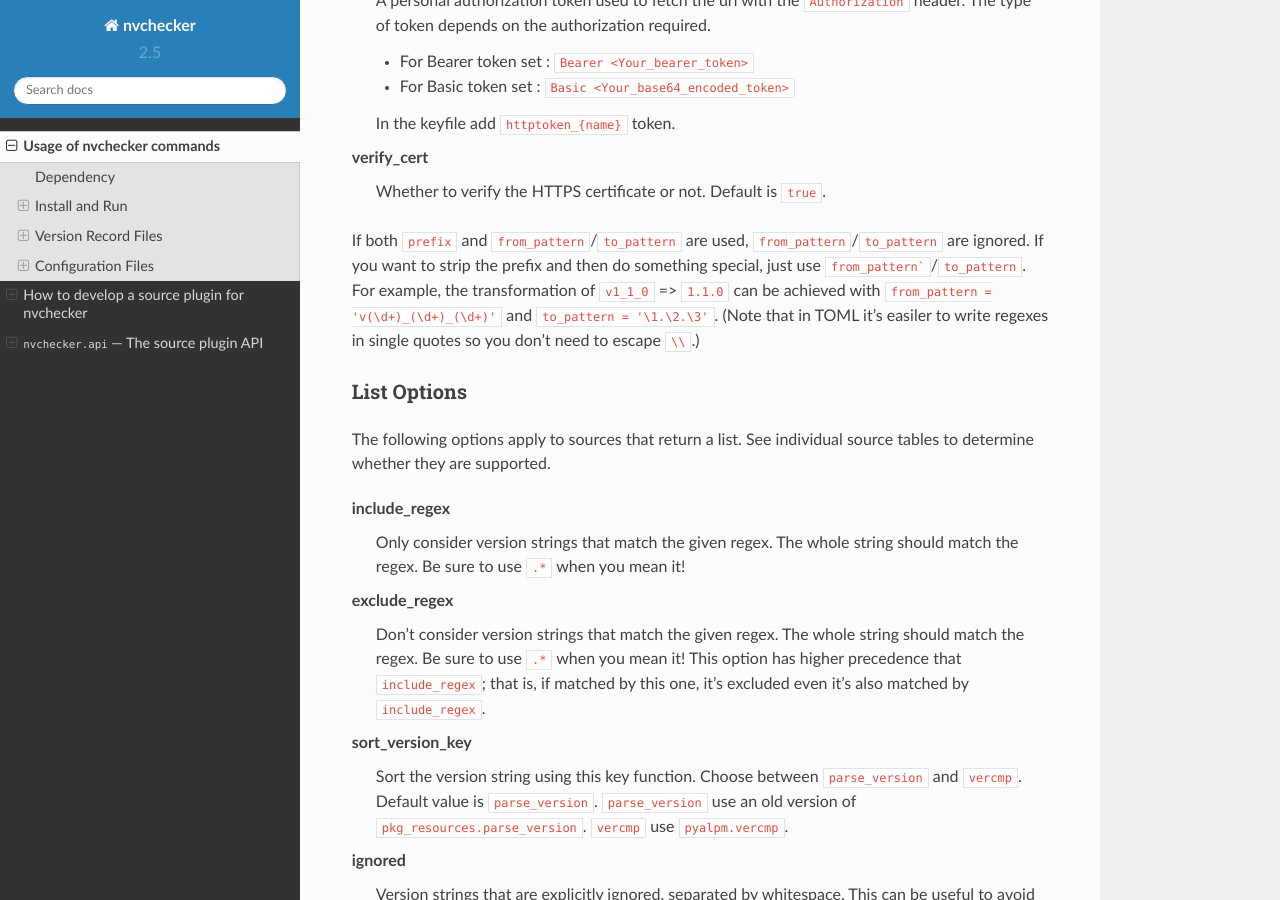
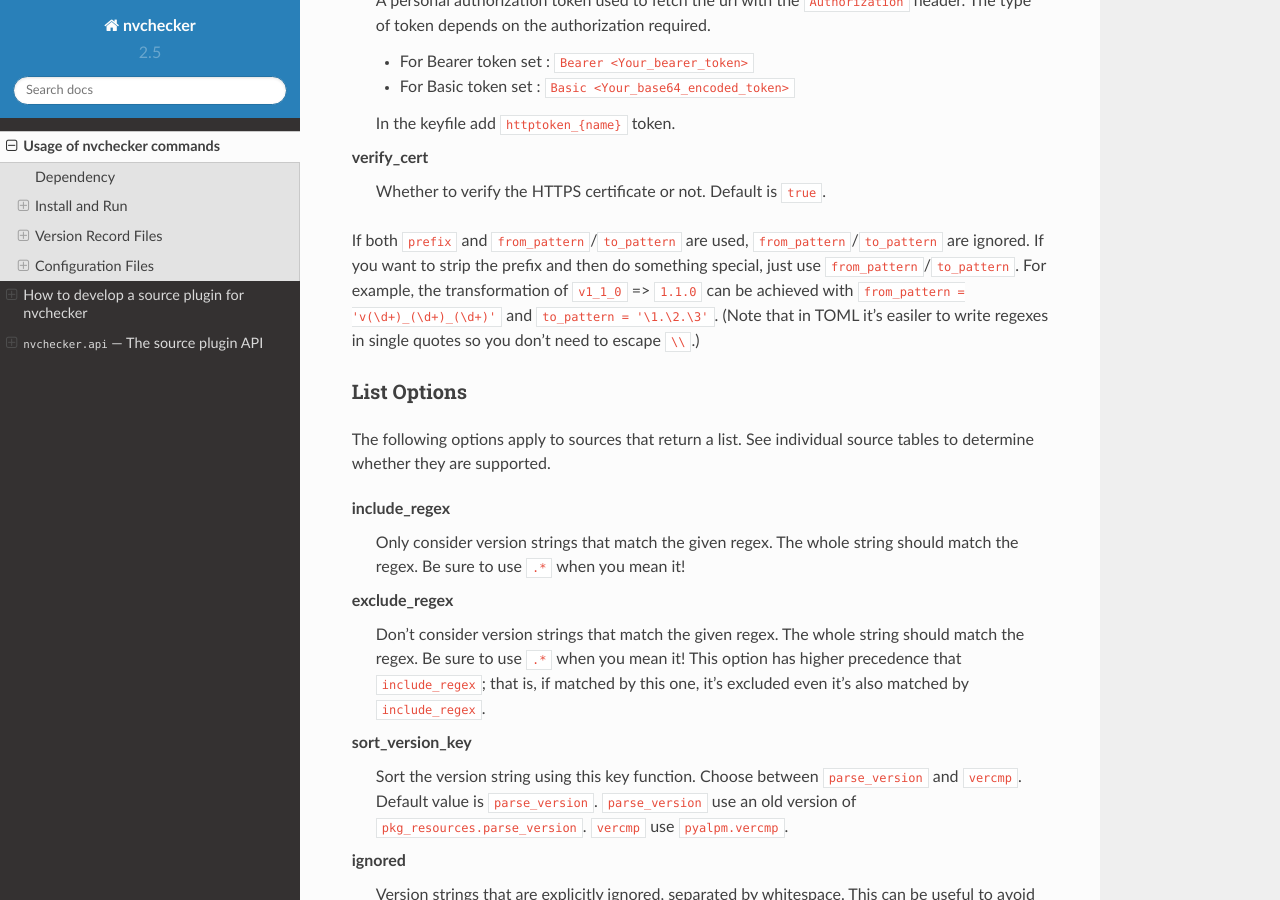
Before and after one commit to lilydjwg/nvchecker, a Sphinx documentation site: the page built from docs/usage.rst, in a window 1280 px wide and 900 px high, scrolled down 6011 px. Built offline with Sphinx 7.4.7 and the Read the Docs theme 2.0.0, drawn with Linux system fonts in a browser that asks for light colours.

Commit message:
doc: remove an erroneous `
[skip ci]

````diff
--- a/docs/usage.rst
+++ b/docs/usage.rst
@@ -214,7 +214,7 @@ verify_cert
 
 If both ``prefix`` and ``from_pattern``/``to_pattern`` are used,
 ``from_pattern``/``to_pattern`` are ignored. If you want to strip the prefix
-and then do something special, just use ``from_pattern```/``to_pattern``. For
+and then do something special, just use ``from_pattern``/``to_pattern``. For
 example, the transformation of ``v1_1_0`` => ``1.1.0`` can be achieved with
 ``from_pattern = 'v(\d+)_(\d+)_(\d+)'`` and ``to_pattern = '\1.\2.\3'``.
 (Note that in TOML it's easiler to write regexes in single quotes so you don't need to escape ``\\``.)
````
